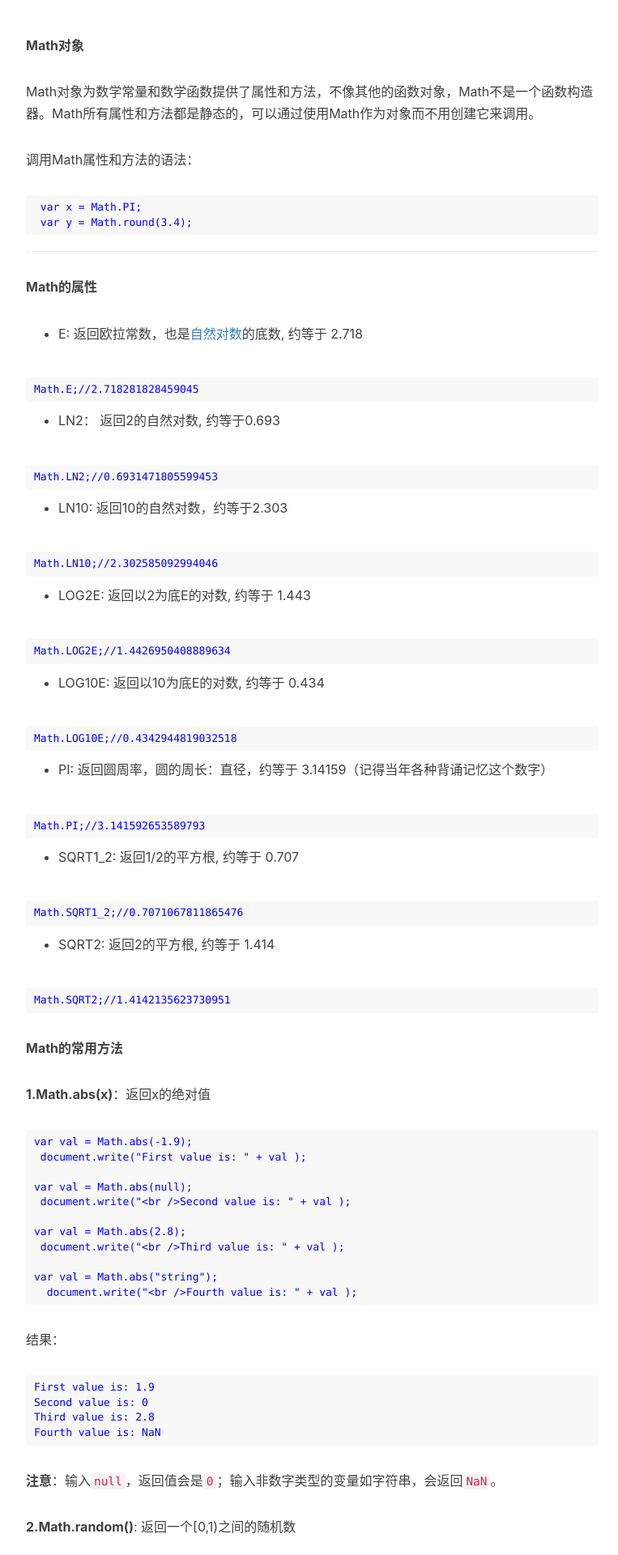
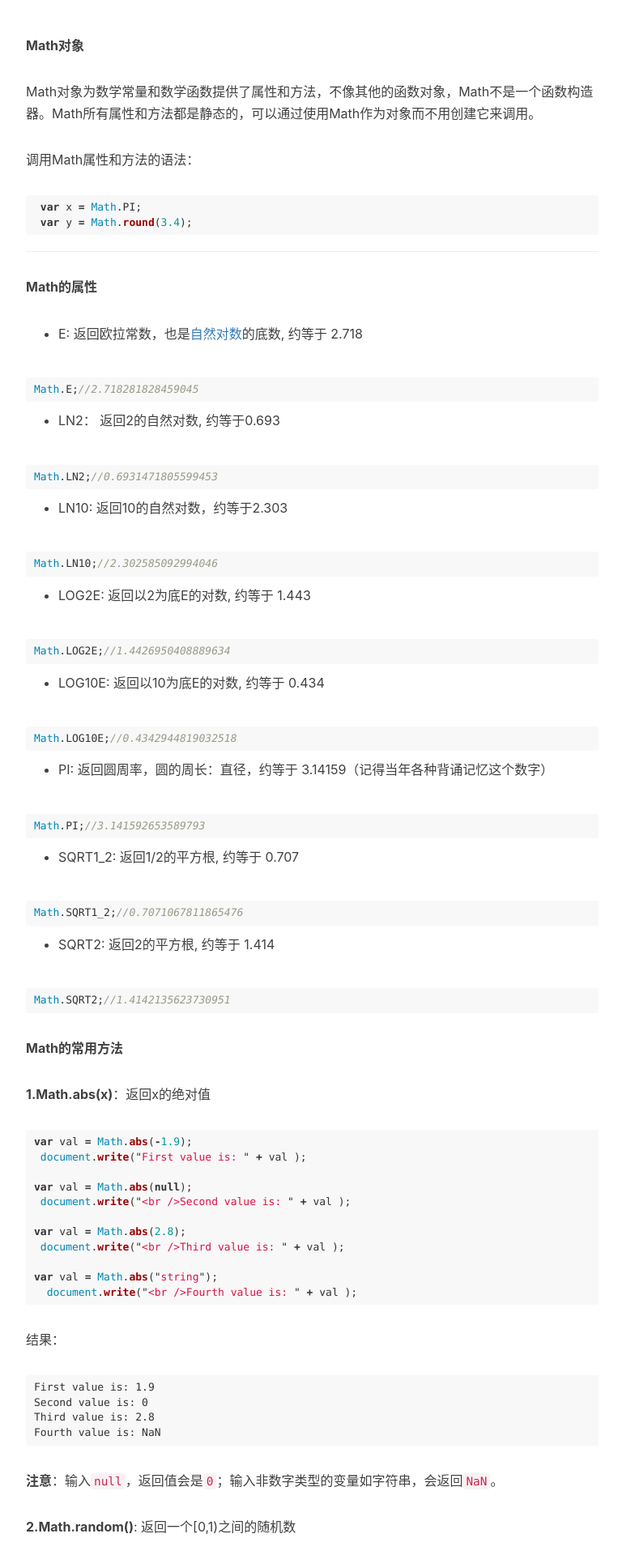
Before and after one commit to LingLinyp/LingLinyp.github.io, a Jekyll site: the page built from _posts/2017-4-26-math-object.md, in a window 1280 px wide. Shown: the part 530-2450 px from the top of the page at 81% size, without its empty margins (233-996 px from the left). Built offline with Jekyll 4.4.1, drawn with Linux system fonts in a browser that asks for light colours; comment, search, counter and statistics services are not loaded; some of the changed text lies outside the part shown.

Commit message:
new_post

````diff
--- a/_posts/2017-4-26-math-object.md
+++ b/_posts/2017-4-26-math-object.md
@@ -15,7 +15,7 @@ tags:
 
  调用Math属性和方法的语法：
 
- ```
+ ```js
  var x = Math.PI;
  var y = Math.round(3.4);
  ```
@@ -26,49 +26,49 @@ tags:
 
 - E: 返回欧拉常数，也是<a href="http://baike.baidu.com/item/%E8%87%AA%E7%84%B6%E5%AF%B9%E6%95%B0" target="_blank">自然对数</a>的底数, 约等于 2.718
 
-```
+```js
 Math.E;//2.718281828459045
 ```
 - LN2： 返回2的自然对数, 约等于0.693
 
-```
+```js
 Math.LN2;//0.6931471805599453
 ```
 
 - LN10: 返回10的自然对数，约等于2.303
 
-```
+```js
 Math.LN10;//2.302585092994046
 ```
 
 - LOG2E: 返回以2为底E的对数, 约等于 1.443
 
-```
+```js
 Math.LOG2E;//1.4426950408889634
 ```
 
 - LOG10E: 返回以10为底E的对数, 约等于 0.434
 
-```
+```js
 Math.LOG10E;//0.4342944819032518
 ```
 
 
 - PI: 返回圆周率，圆的周长：直径，约等于 3.14159（记得当年各种背诵记忆这个数字）
 
-```
+```js
 Math.PI;//3.141592653589793
 ```
 
 - SQRT1_2: 返回1/2的平方根, 约等于 0.707
 
-```
+```js
 Math.SQRT1_2;//0.7071067811865476
 ```
 
 - SQRT2: 返回2的平方根, 约等于 1.414
 
-```
+```js
 Math.SQRT2;//1.4142135623730951
 ```
 
@@ -76,7 +76,7 @@ Math.SQRT2;//1.4142135623730951
 
 **1.Math.abs(x)**：返回x的绝对值
 
-```
+```js
 var val = Math.abs(-1.9);
  document.write("First value is: " + val );
 
@@ -109,14 +109,14 @@ Fourth value is: NaN
 ```
 结果：
 
-```
+```js
 0.027685192566733408
 0.3054081853981876
 ```
 
 **3.Math.floor(x)**: 返回一个x向下取整后的整数值，简单点就是直接省略掉小数点后面的,保留整数
 
-```
+```js
  var val = Math.floor(3.4);
  document.write(val);
 
@@ -131,7 +131,7 @@ Fourth value is: NaN
 
  **4.Math.ceil(x)**: 返回一个x向上取整后的整数值，简单点就是只要小数点后有数值，就向前进一位，与```Math.floor(x)```相反
 
-```
+```js
 var val = Math.ceil(3.4);
  document.write(val);
 
@@ -146,7 +146,7 @@ var val = Math.ceil(3.4);
 ```
 
 **5.Math.round(x)**：返回x四舍五入后的整数
-```
+```js
 var val = Math.round(3.4);
  document.write(val);
 
--- a/css/syntax.css
+++ b/css/syntax.css
@@ -19,9 +19,9 @@
  * Courtesy of GitHub.com
  */
 
-.highlight pre, pre, .highlight .hll { background-color: #f8f8f8;border:none;color:blue; padding: 6px 10px; border-radius: 3px; }
+.highlight pre, pre, .highlight .hll { background-color: #f8f8f8;border:none;color:#333; padding: 6px 10px; border-radius: 3px; }
 .highlight .c { color: #999988; font-style: italic; }
-.highlight .err { color: #a61717; background-color: #e3d2d2; }
+.highlight .err { color: #a61717; background-color:; }
 .highlight .k { font-weight: bold; }
 .highlight .o { font-weight: bold; }
 .highlight .cm { color: #999988; font-style: italic; }
````
Also changed, not shown: _posts/2017-4-23-Switch.md (+7 -7 lines), _posts/2017-5-15-array-map.md (added, +137 -0 lines).
